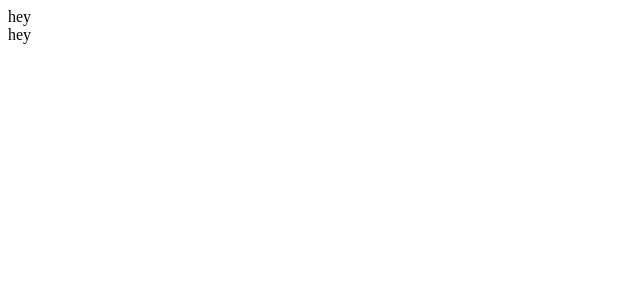
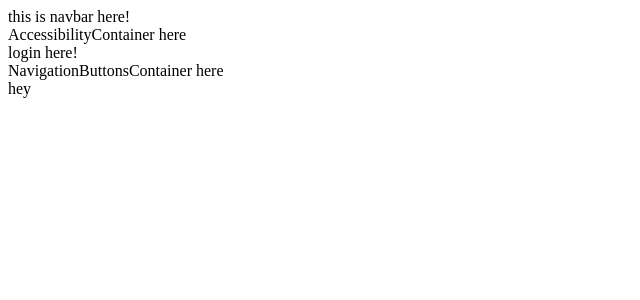
Before and after one commit to sylwiavargas/mod4-frontend, a React (Create React App) app: page / in a window 1280 px wide. Shown: the top 300 px of the page, without its empty margins (0-640 px from the left). Built offline with nearby package versions, Linux system fonts and the light colour scheme.

Commit message:
changed function to class

```diff
--- a/src/containers/AccessibilityContainer.js
+++ b/src/containers/AccessibilityContainer.js
@@ -1 +1,14 @@
 // here will be accessibility functions
+import React, { Component } from 'react';
+
+class AccessibilityContainer extends Component {
+
+  render() {
+    return (
+      <div> AccessibilityContainer here</div>
+    );
+  }
+
+}
+
+export default AccessibilityContainer;
--- a/src/containers/App.js
+++ b/src/containers/App.js
@@ -1,16 +1,20 @@
-import React from 'react';
+import React, { Component } from 'react';
 import '../App.css';
 import NavBarContainer from './NavBarContainer.js';
 import MainContainer from './MainContainer.js';
+import ReportForm from '../components/ReportForm'
 
 
-function App() {
-  return (
-    <div>
-    <NavBarContainer/>
-    <MainContainer/>
-    </div>
-  );
+class App extends Component {
+
+  render() {
+    return (
+      <div>
+      <NavBarContainer/>
+      <MainContainer/>
+      </div>
+    )
+  }
 }
 
 export default App;
--- a/src/containers/LoginContainer.js
+++ b/src/containers/LoginContainer.js
@@ -1 +1,15 @@
 // here will be login / logout
+
+import React, { Component } from 'react';
+
+class LoginContainer extends Component {
+
+  render() {
+    return (
+      <div> login here!</div>
+    );
+  }
+
+}
+
+export default LoginContainer;
--- a/src/containers/NavBarContainer.js
+++ b/src/containers/NavBarContainer.js
@@ -7,7 +7,11 @@ class NavBarContainer extends Component {
 
   render() {
     return (
-      <div>hey</div>
+      <div>this is navbar here!
+      <AccessibilityContainer />
+      <LoginContainer />
+      <NavigationButtonsContainer />
+      </div>
     );
   }
 
--- a/src/containers/NavigationButtonsContainer.js
+++ b/src/containers/NavigationButtonsContainer.js
@@ -1 +1,15 @@
 // here will be two buttons: Case Studies and Message Board
+
+import React, { Component } from 'react';
+
+class NavigationButtonsContainer extends Component {
+
+  render() {
+    return (
+      <div> NavigationButtonsContainer here</div>
+    );
+  }
+
+}
+
+export default NavigationButtonsContainer;
```
